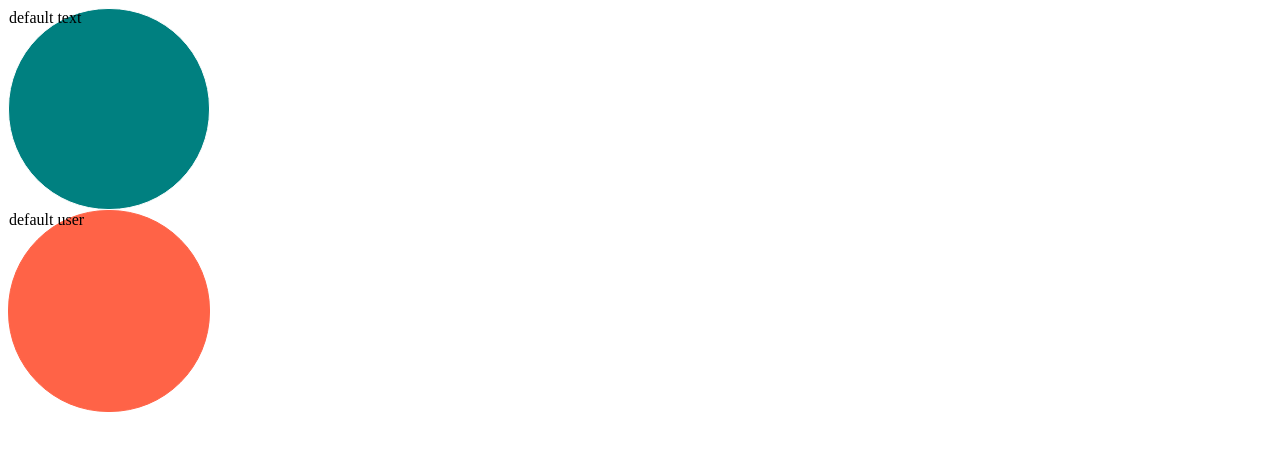
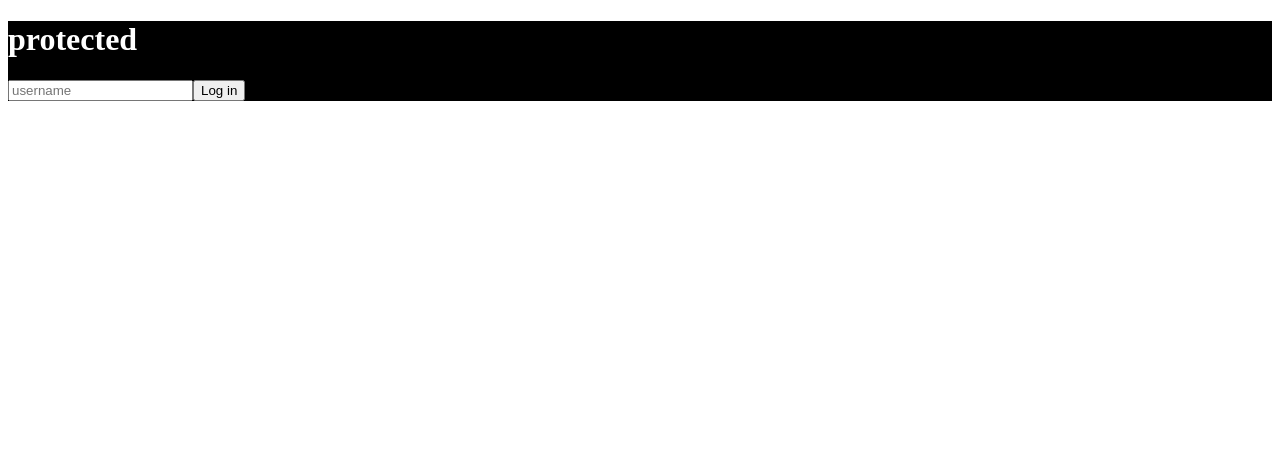
Before and after one commit to jshwang27/react-masterclass, a React (Create React App) app: page / in a window 1280 px wide. Shown: the top 450 px of the page. Built offline with nearby package versions, Linux system fonts and the light colour scheme.

Commit message:
#0.9 error fix

```diff
--- a/src/App.tsx
+++ b/src/App.tsx
@@ -1,10 +1,40 @@
-import Circle from "./Circle";
+import React, { useState } from "react";
+import styled from "styled-components";
+
+const Container = styled.div`
+  background-color: ${(props) => props.theme.bgColor};
+`;
+const H1 = styled.h1`
+  color: ${(props) => props.theme.textColor};
+`;
 
 function App() {
+  const [value, setValue] = useState("");
+  const onChange = (event: React.FormEvent<HTMLInputElement>) => {
+    const {
+      currentTarget: { value },
+    } = event;
+    setValue(value);
+  };
+  const onSubmit = (event: React.FormEvent<HTMLFormElement>) => {
+    event.preventDefault();
+    console.log("hello", value);
+  };
+
   return (
     <div>
-      <Circle borderColor="white" bgColor="teal" />
-      <Circle bgColor="tomato" text="default user" />
+      <Container>
+        <H1>protected</H1>
+        <form onSubmit={onSubmit}>
+          <input
+            value={value}
+            onChange={onChange}
+            type="text"
+            placeholder="username"
+          />
+          <button>Log in</button>
+        </form>
+      </Container>
     </div>
   );
 }
--- a/src/Circle.tsx
+++ b/src/Circle.tsx
@@ -1,3 +1,4 @@
+import { useState } from "react";
 import styled from "styled-components";
 
 interface ContainerProps {
@@ -20,6 +21,10 @@
 }
 
 function Circle({ bgColor, borderColor, text = "default text" }: CircleProps) {
+  const [value, setValue] = useState<number | string>(0);
+  setValue(2);
+  setValue("hello");
+  //setValue(true);
   return (
     <Container bgColor={bgColor} borderColor={borderColor ?? bgColor}>
       {text}
--- a/src/Selectors.tsx
+++ b/src/Selectors.tsx
@@ -11,7 +11,7 @@
   width: 100vw;
   justify-content: center;
   align-items: center;
-  background-color: ${(props) => props.theme.backgroundColor};
+  background-color: ${(props) => props.theme.bgColor};
 `;
 
 // keyframe 을 import 하여 사용
--- a/src/index.tsx
+++ b/src/index.tsx
@@ -1,10 +1,14 @@
 import React from "react";
 import ReactDOM from "react-dom";
+import { ThemeProvider } from "styled-components";
+import { darkTheme, lightTheme } from "theme";
 import App from "./App";
 
 ReactDOM.render(
   <React.StrictMode>
-    <App />
+    <ThemeProvider theme={darkTheme}>
+      <App />
+    </ThemeProvider>
   </React.StrictMode>,
   document.getElementById("root")
 );
--- /dev/null
+++ b/src/theme.ts
@@ -0,0 +1,13 @@
+import { DefaultTheme } from "styled-components";
+
+export const lightTheme: DefaultTheme = {
+  bgColor: "white",
+  textColor: "black",
+  btnColor: "tomato",
+};
+
+export const darkTheme: DefaultTheme = {
+  bgColor: "black",
+  textColor: "white",
+  btnColor: "teal",
+};
```
Also changed, not shown: src/CircleApp.tsx (added, +12 -0 lines), src/styled.d.ts (added, +11 -0 lines), tsconfig.json (+4 -9 lines), 1 other file (tests, documents, lock files or other folders).
